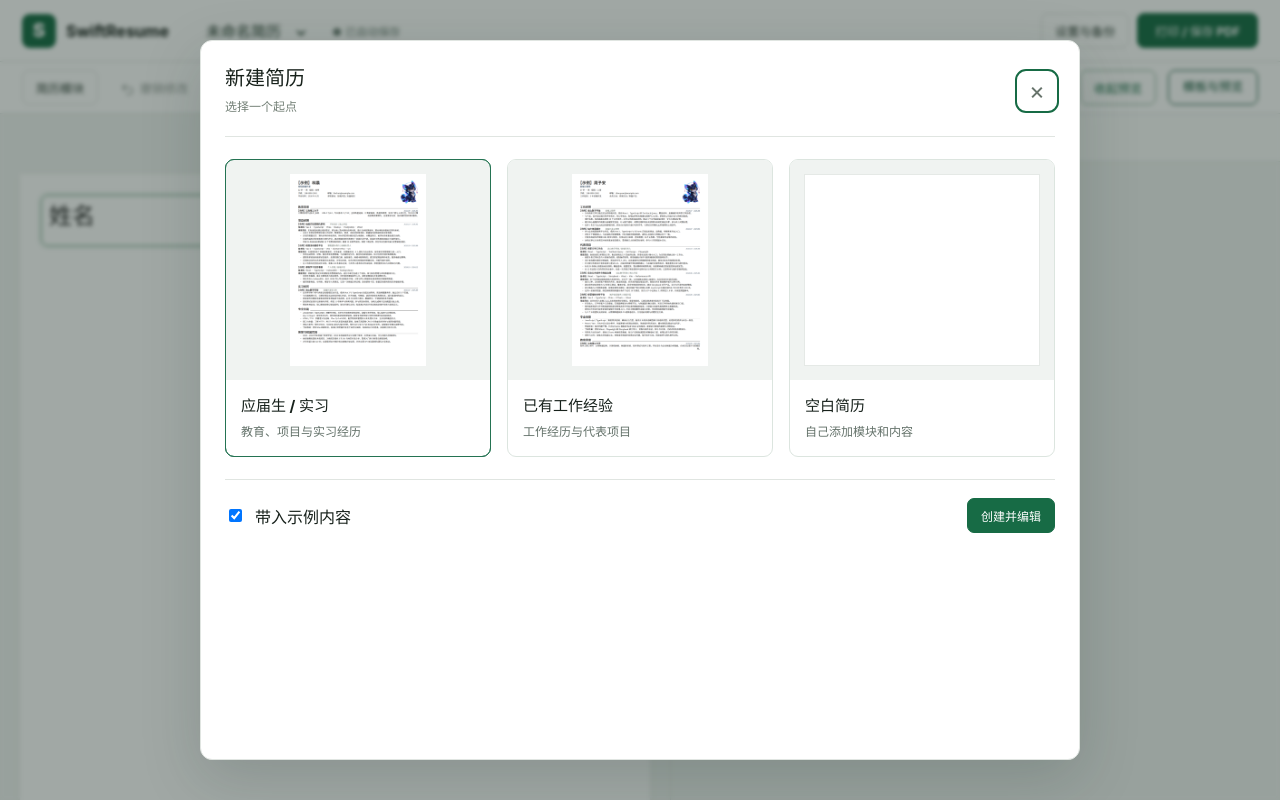
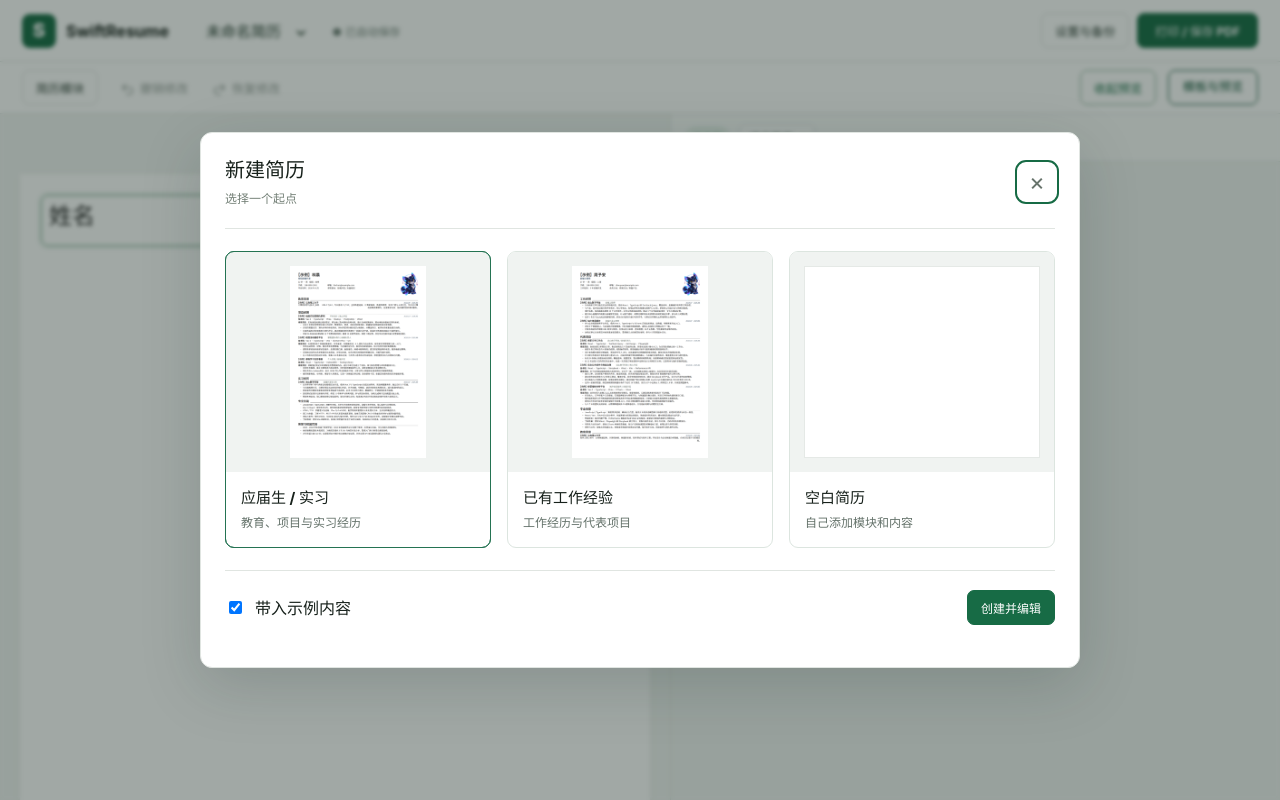
Before and after one commit to Always1010/SwiftResume, a React (Vite) app: page / in a window 1280 px wide. Built offline with nearby package versions, Linux system fonts and the light colour scheme; a web font is replaced by a local one.

Commit message:
fix: 内容弹窗按实际内容收缩高度

```diff
--- a/src/workspace.css
+++ b/src/workspace.css
@@ -79,7 +79,7 @@
 }
 
 .flow-dialog { width: min(920px, calc(100vw - 32px)); max-height: 90vh; padding: 24px; overflow: auto; color: var(--text); }
-.flow-dialog[open] { display: block; height: auto; }
+.flow-dialog[open] { display: block; height: fit-content; }
 .startup-status { display: grid; min-height: 100vh; place-items: center; color: #526a5b; }
 .flow-dialog .new-resume-dialog { width: auto; max-width: none; box-shadow: none; padding: 0; }
 .flow-dialog .new-resume-options { grid-template-columns: repeat(auto-fit, minmax(200px, 1fr)); }
```
Also changed, not shown: 2 other files (tests, documents, lock files or other folders).
